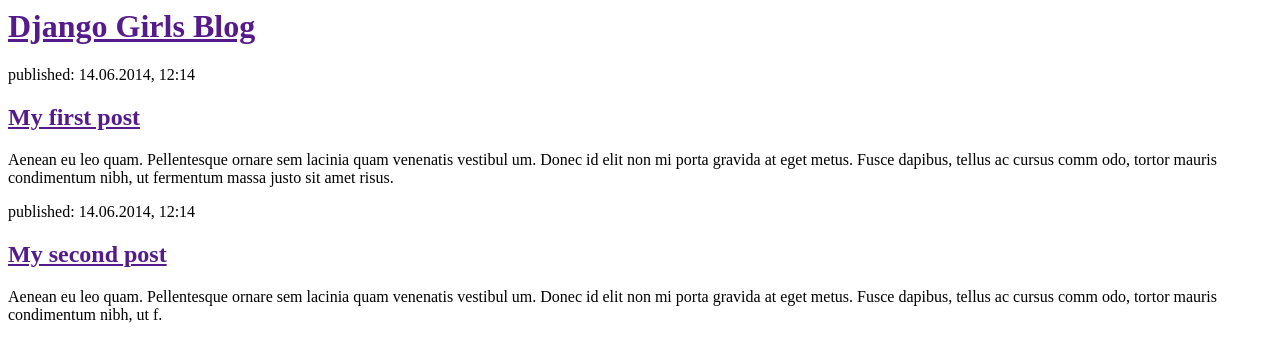
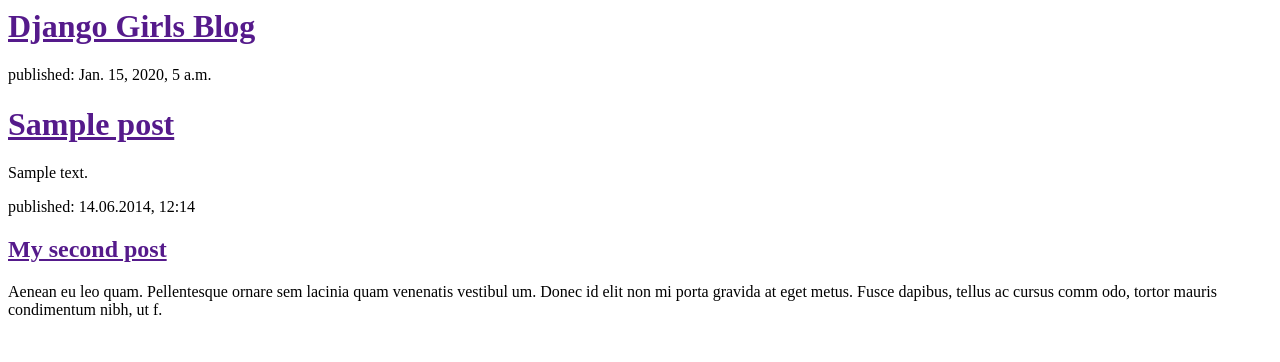
Before and after one commit to ximenadelat/my-first-blog, a Django app: template blog/templates/blog/post_list.html in a window 1280 px wide. Shown: the top 362 px of the page. Run offline with Django 3.2, Linux system fonts and the light colour scheme; the template is opened without the code that fills it: values that come from a table or form of the project are taken from there, others are empty; tables that the repository leaves empty hold one stand-in row (values such as "Sample post").

Commit message:
Modified templates to display posts from database.

```diff
--- a/blog/templates/blog/post_list.html
+++ b/blog/templates/blog/post_list.html
@@ -7,9 +7,13 @@
             <h1><a href="">Django Girls Blog</a></h1>
         </div>
         <div>
-            <p>published: 14.06.2014, 12:14</p>
-            <h2><a href="">My first post</a></h2>
-            <p>Aenean eu leo quam. Pellentesque ornare sem lacinia quam venenatis vestibul um. Donec id elit non mi porta gravida at eget metus. Fusce dapibus, tellus ac cursus comm odo, tortor mauris condimentum nibh, ut fermentum massa justo sit amet risus.</p>
+            {% for post in posts %}
+                <div>
+                    <p>published: {{ post.published_date }}</p>
+                    <h1><a href="">{{ post.title }}</a></h1>
+                    <p>{{ post.text|linebreaksbr }}</p>
+                </div>
+            {% endfor %}
         </div>
         <div>
             <p>published: 14.06.2014, 12:14</p>
--- a/blog/views.py
+++ b/blog/views.py
@@ -1,4 +1,8 @@
 from django.shortcuts import render
+from django.utils import timezone
+from .models import Post
+
 
 def post_list(request):
-    return render(request, 'blog/post_list.html', {})
+    posts = Post.objects.filter(published_date__lte=timezone.now()).order_by('published_date')
+    return render(request, 'blog/post_list.html', {'posts': posts})
```
